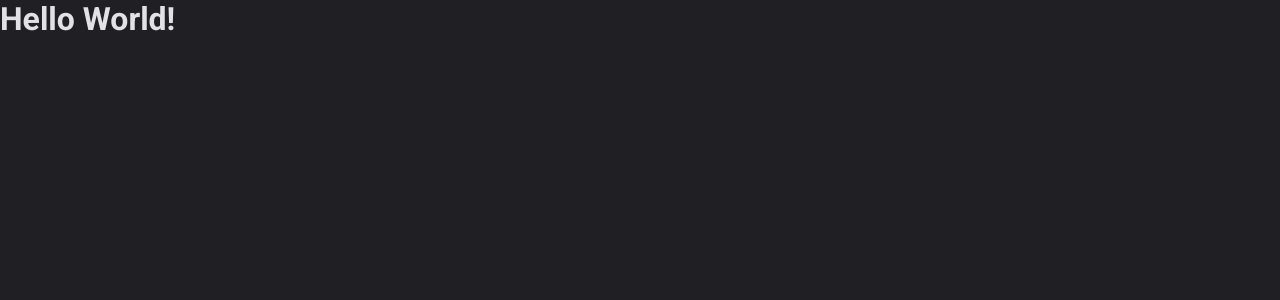
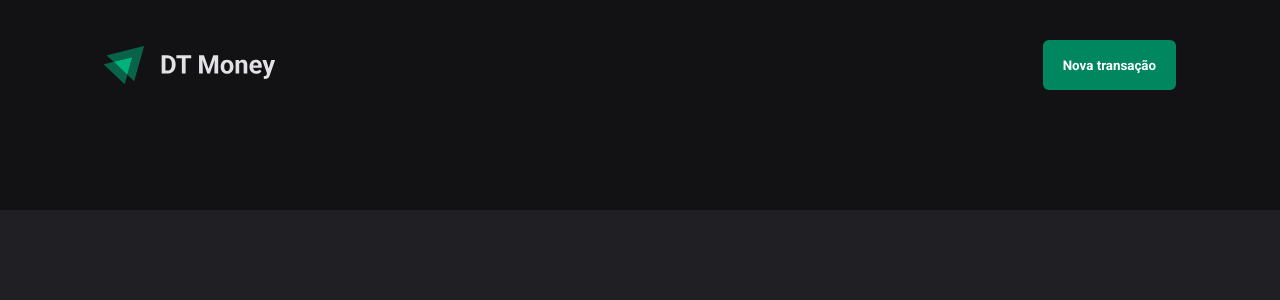
Before and after one commit to limaarthur/course-reactjs-dtmoney, a React (Vite) app: page / in a window 1280 px wide. Shown: the top 300 px of the page. Built offline with nearby package versions, Linux system fonts and the light colour scheme.

Commit message:
visual structure - Header component

```diff
--- a/src/App.tsx
+++ b/src/App.tsx
@@ -1,12 +1,13 @@
 import { ThemeProvider } from "styled-components";
 import { GlobalStyle } from "./styles/global";
 import { defaultTheme } from "./themes/default";
+import { Header } from "./components/Header";
 
 export function App() {
 
   return (
     <ThemeProvider theme={defaultTheme}>
-      <h1>Hello World!</h1>
+      <Header />
       <GlobalStyle />
     </ThemeProvider>
   )
--- /dev/null
+++ b/src/components/Header/index.tsx
@@ -0,0 +1,15 @@
+import logoImg from "../../assets/logo.svg"
+import { HeaderContainer, HeaderContent, NewTransactionButton } from "./styles"
+
+export function Header() {
+    return (
+        <HeaderContainer>
+            <HeaderContent>
+                <img src={logoImg} alt="dt money" />
+                <NewTransactionButton>
+                    Nova transação
+                </NewTransactionButton>
+            </HeaderContent>
+        </HeaderContainer>
+    )
+}
--- /dev/null
+++ b/src/components/Header/styles.ts
@@ -0,0 +1,33 @@
+import styled from "styled-components";
+
+export const HeaderContainer = styled.header`
+    background: ${props => props.theme['gray-900']};
+    padding: 2.5rem 0 7.5rem;
+`;
+
+export const HeaderContent = styled.div`
+    width: 100%;
+    max-width: 1120px;
+    margin: 0 auto;
+    padding: 0 1.5rem;
+
+    display: flex;
+    justify-content: space-between;
+    align-items: center;
+`;
+
+export const NewTransactionButton = styled.button`
+    height: 50px;
+    border: 0;
+    background: ${props => props.theme['green-500']};
+    color: ${props => props.theme['white']};
+    font-weight: bold;
+    padding: 0 1.25rem;
+    border-radius: 6px;
+    cursor: pointer;
+
+    &:hover {
+        background: ${props => props.theme['green-700']};
+        transition: 0.2s;
+    }
+`;
```
